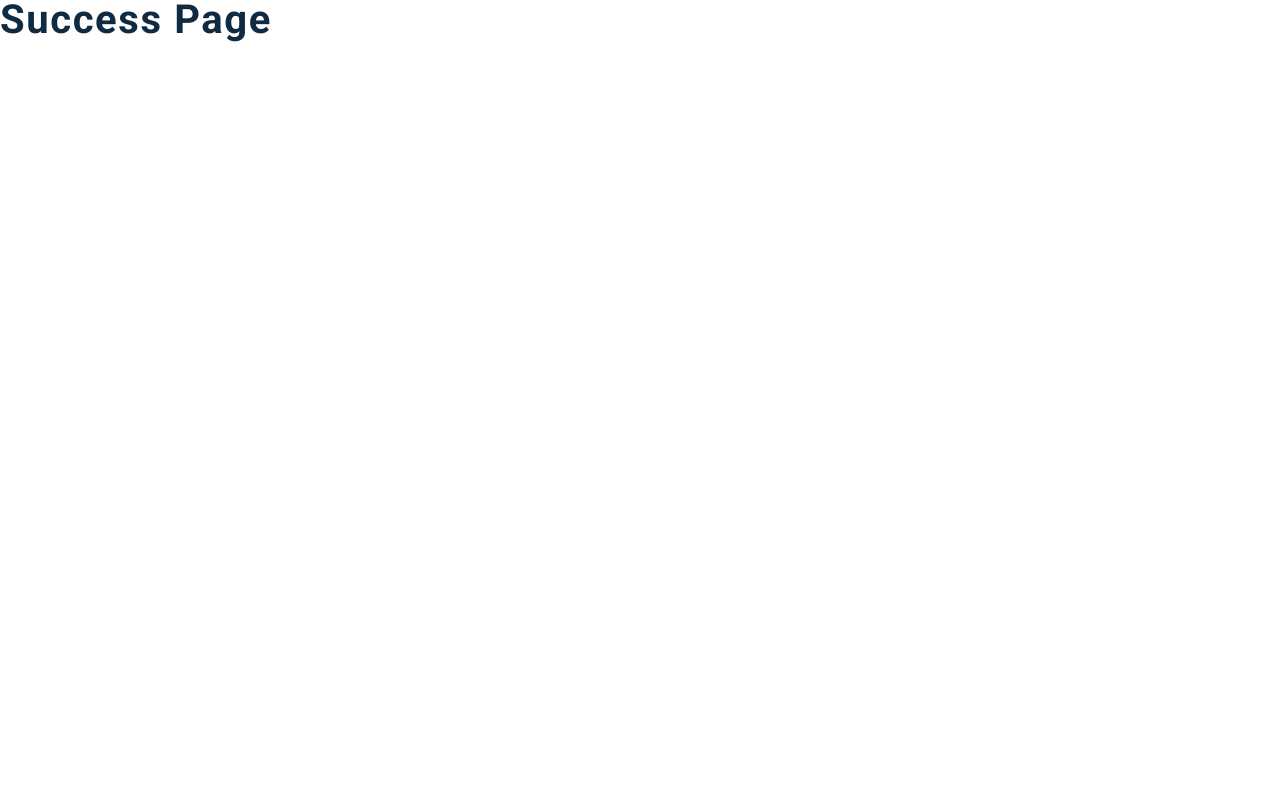
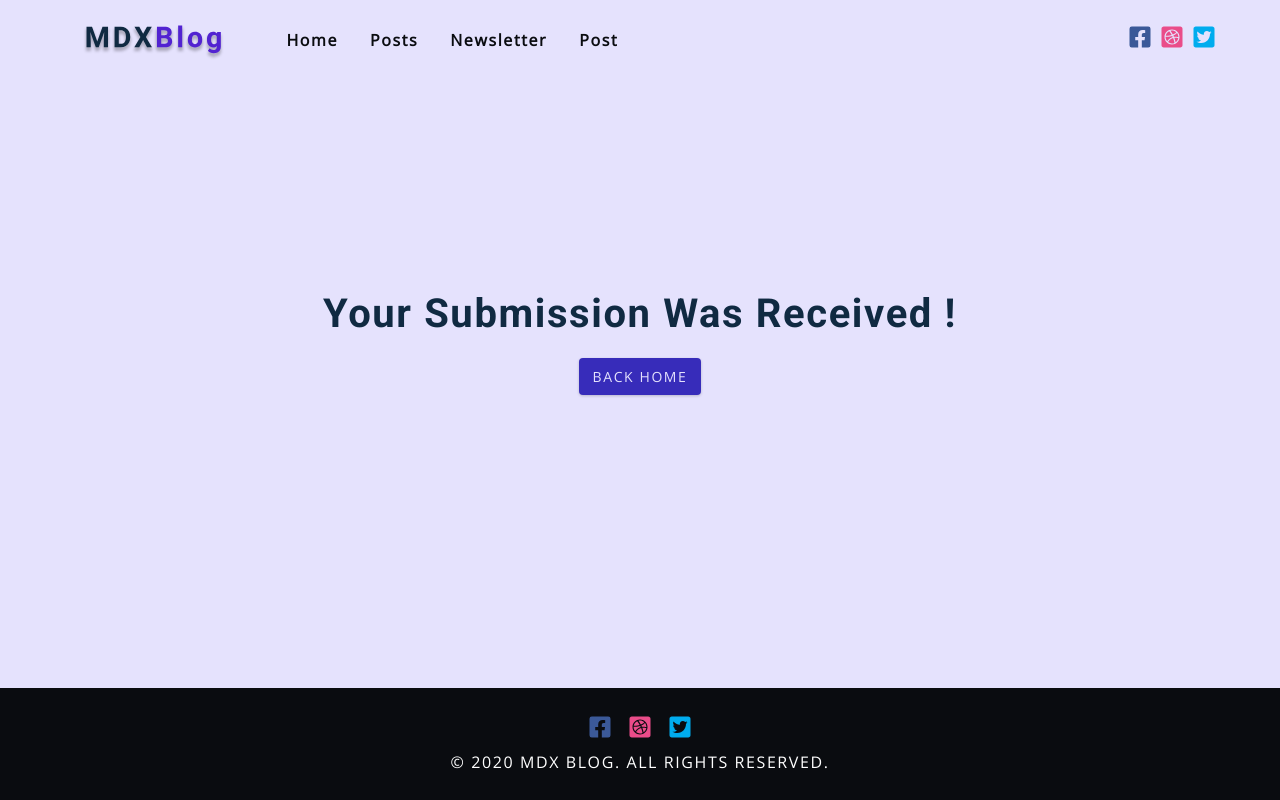
Before and after one commit to rsfyi/mdx-gatsby-blog, a Gatsby site: page /success in a window 1280 px wide. Built offline with nearby package versions, Linux system fonts and the light colour scheme; Gatsby itself is replaced by a stand-in of ours.

Commit message:
success page

```diff
--- a/src/pages/success.js
+++ b/src/pages/success.js
@@ -1,8 +1,20 @@
 import React from 'react'
 import Layout from '../components/Layout'
 import { Link } from 'gatsby'
+
 const Success = () => {
-  return <h2>success page</h2>
+  return (
+    <Layout>
+      <section className="success-page">
+        <div className="page-center">
+          <h2>your submission was received !</h2>
+          <Link to="/" className="btn">
+            back home
+          </Link>
+        </div>
+      </section>
+    </Layout>
+  )
 }
 
 export default Success
```
Also changed, not shown: src/pages/newsletter.js (+10 -1 lines).
